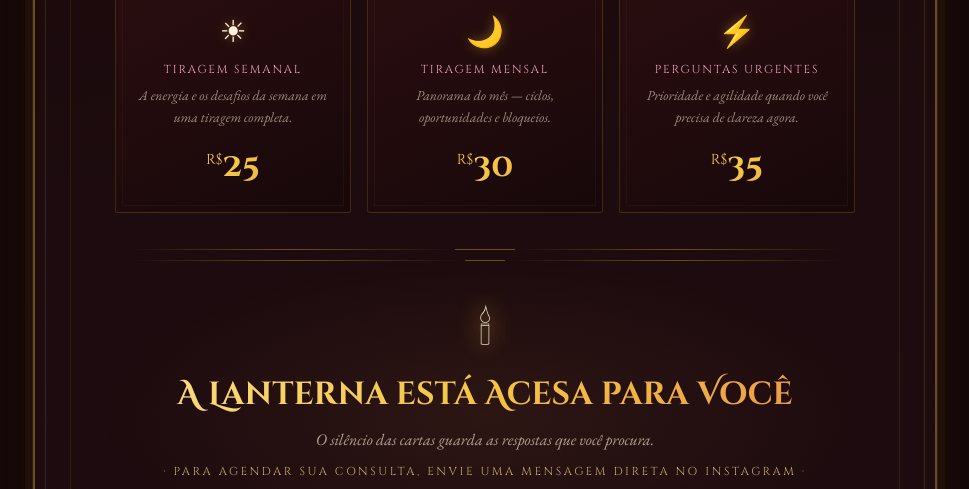
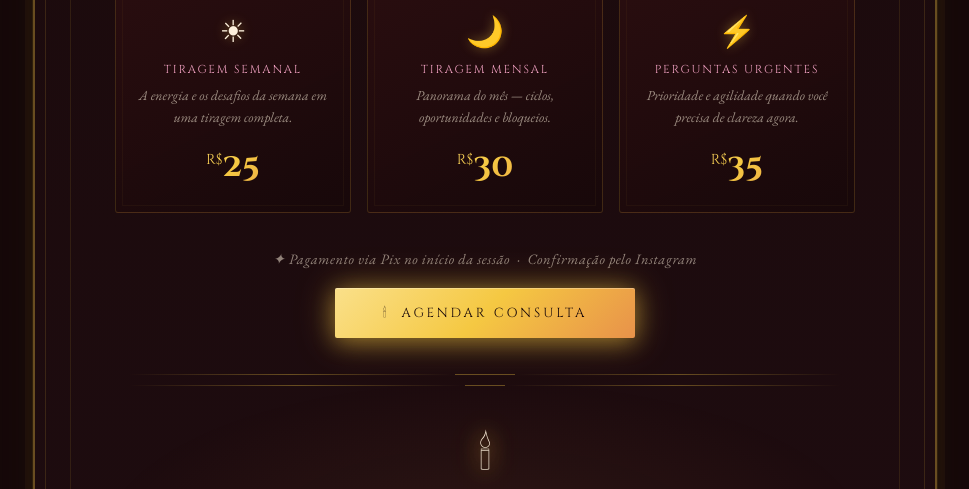
Before and after one commit to keszeosouzavaldez-max/vitoriagabriele, a plain HTML site: page index.html in a window 1280 px wide. Shown: the part 3245-3734 px from the top of the page, without its empty margins (155-1124 px from the left). Drawn offline with nearby package versions, Linux system fonts and the light colour scheme.

Commit message:
Update index.html

```diff
--- a/index.html
+++ b/index.html
@@ -458,6 +458,27 @@ body{
   .card-top{padding:28px 14px 20px;}
 }
 @media(prefers-reduced-motion:reduce){*,*::before,*::after{animation:none!important;transition:none!important;}}
+
+/* ── BOTÃO AGENDAMENTO ── */
+.btn-agendar{
+  display:inline-flex;align-items:center;gap:10px;
+  padding:16px 48px;
+  font-family:'Cinzel',serif;font-size:.82rem;letter-spacing:.22em;text-transform:uppercase;
+  text-decoration:none;color:var(--bg);
+  background:linear-gradient(135deg,var(--sun-lt),var(--sun),var(--amber));
+  border-radius:2px;border:none;
+  box-shadow:0 4px 22px rgba(245,200,66,.4),inset 0 1px 0 rgba(255,255,255,.28);
+  position:relative;overflow:hidden;transition:transform .3s,box-shadow .3s;
+  animation:shimmer 7s ease-in-out infinite;
+}
+.btn-agendar::before{
+  content:'';position:absolute;inset:0;
+  background:linear-gradient(135deg,transparent,rgba(255,255,255,.22),transparent);
+  transform:translateX(-100%);transition:transform .5s;
+}
+.btn-agendar:hover::before{transform:translateX(100%);}
+.btn-agendar:hover{transform:translateY(-2px);box-shadow:0 8px 30px rgba(245,200,66,.6);}
+
 </style>
 </head>
 <body>
@@ -769,6 +790,16 @@ body{
         <div class="pc rv"><div class="pc-topline"></div><span class="pc-icon">🌙</span><div class="pc-name">Tiragem Mensal</div><p class="pc-desc">Panorama do mês — ciclos, oportunidades e bloqueios.</p><div class="pc-price"><sup>R$</sup>30</div></div>
         <div class="pc rv"><div class="pc-topline"></div><span class="pc-icon">⚡</span><div class="pc-name">Perguntas Urgentes</div><p class="pc-desc">Prioridade e agilidade quando você precisa de clareza agora.</p><div class="pc-price"><sup>R$</sup>35</div></div>
       </div>
+
+      <!-- BOTÃO AGENDAMENTO -->
+      <div class="rv" style="margin-top:36px;text-align:center;">
+        <p style="font-style:italic;font-size:.9rem;color:rgba(253,240,220,.52);margin-bottom:20px;letter-spacing:.04em;">
+          ✦ Pagamento via Pix no início da sessão &nbsp;·&nbsp; Confirmação pelo Instagram
+        </p>
+        <a href="agendamento.html" class="btn-agendar">
+          🕯&nbsp; Agendar Consulta
+        </a>
+      </div>
     </div>
 
     <!-- ═ SEP ═ -->
```
